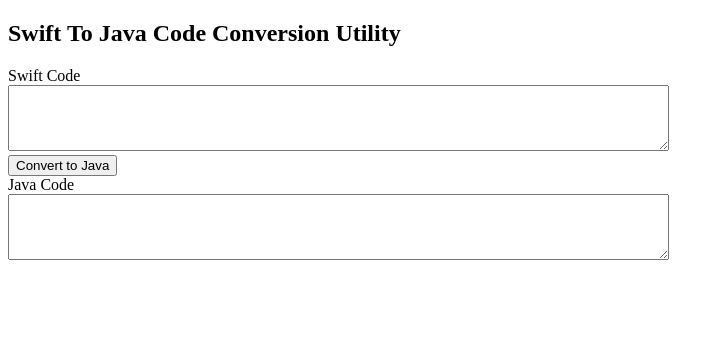
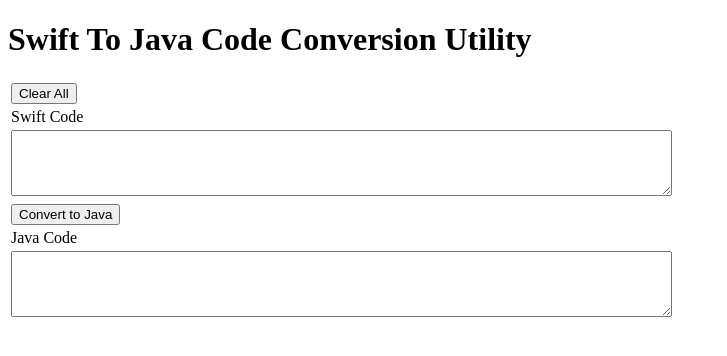
Before and after one commit to go2santosh/swiftToJava, a plain HTML site: page index.html in a window 1280 px wide. Shown: the whole page, without its empty margins (0-727 px from the left). Drawn offline with Linux system fonts and the light colour scheme.

Commit message:
Update index.html

```diff
--- a/index.html
+++ b/index.html
@@ -1,25 +1,59 @@
 <!DOCTYPE html>
 <html>
   <head>
+    <meta charset="utf-8">
+    <meta name="viewport" content="width=device-width, initial-scale=1">
+    <title>Swift To Java Code Conversion Utility</title>
+    <link rel="stylesheet" href="style.css">
     <script src="swiftToJava.js"></script>
   </head>
   <body>
-    <h2>Swift To Java Code Conversion Utility</h2>
-    <label>Swift Code</label>
-    <br/>
-    <textarea id="swiftcode" rows="4" cols="80"></textarea>
-    <br/>
-    <button type="button" onclick="convert()">Convert to Java</button>
-    <br/>
-    <label>Java Code</label>
-    <br/>
-    <textarea id="javacode" rows="4" cols="80"></textarea>
+    <h1>Swift To Java Code Conversion Utility</h1>
+    <table>
+      <tr>
+        <td>
+          <button onclick="clearAll()">Clear All</button>
+        </td>
+      </tr>
+      <tr>
+        <td>
+          <label>Swift Code</label>
+        </td>
+      </tr>
+      <tr>
+        <td>
+          <textarea id="swiftcode" rows="4" cols="80"></textarea>
+        </td>
+      </tr>
+      <tr>
+        <td>
+          <button type="button" onclick="convert()">Convert to Java</button>
+        </td>
+      </tr>
+      <tr>
+        <td>
+          <label>Java Code</label>
+        </td>
+      </tr>
+      <tr>
+        <td>
+          <textarea id="javacode" rows="4" cols="80"></textarea>
+        </td>
+      </tr>
+    </table>
+
     <script>
+      function clearAll() {
+        document.getElementById('swiftcode').value = "";
+        document.getElementById('javacode').value = "";
+      }
+
       function convert() {
         var swiftCode = document.getElementById('swiftcode').value;
         var javaCode = convertSwiftToJava(swiftCode);
         document.getElementById('javacode').innerHTML = javaCode;
       }
     </script>
+
   </body>
 </html>
```
